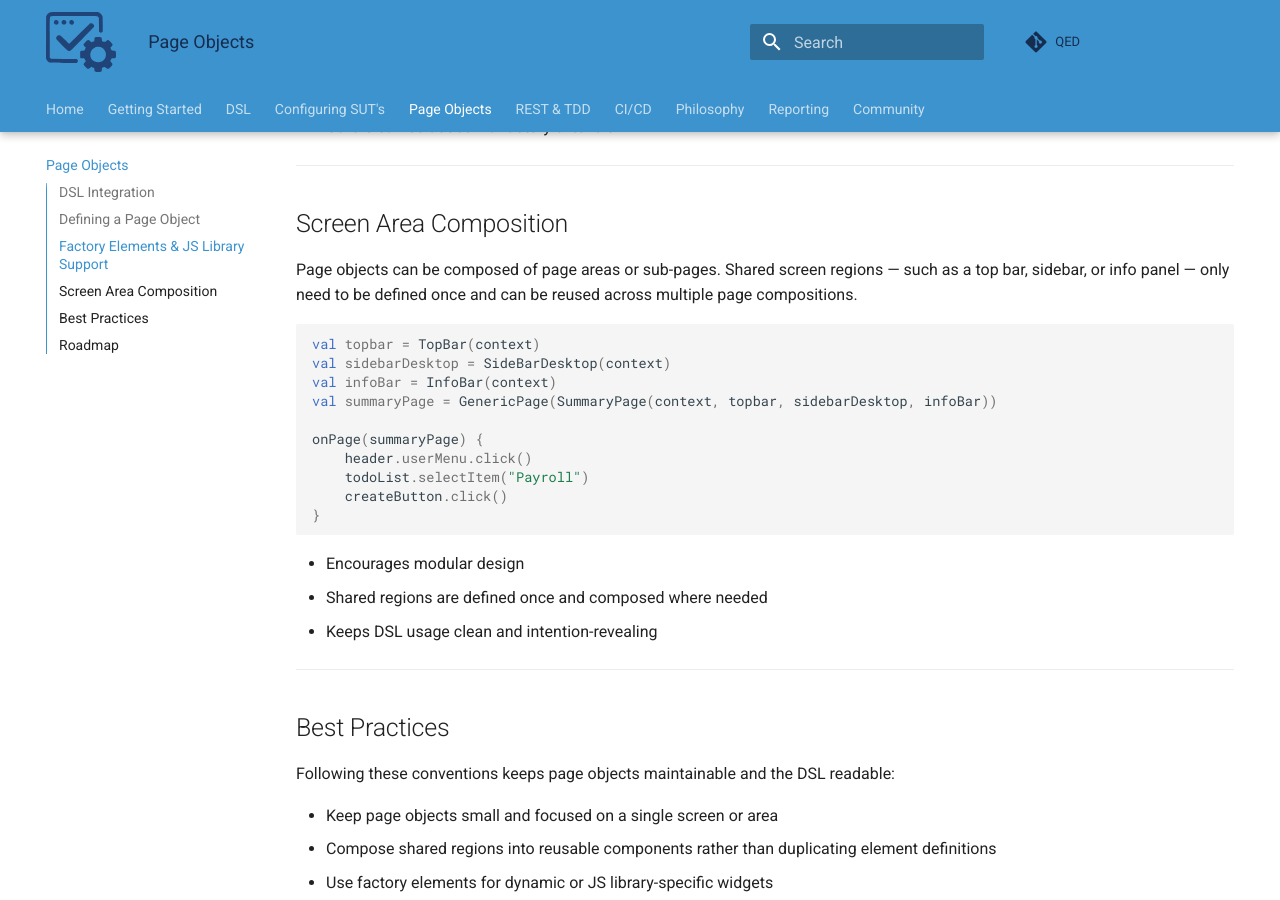
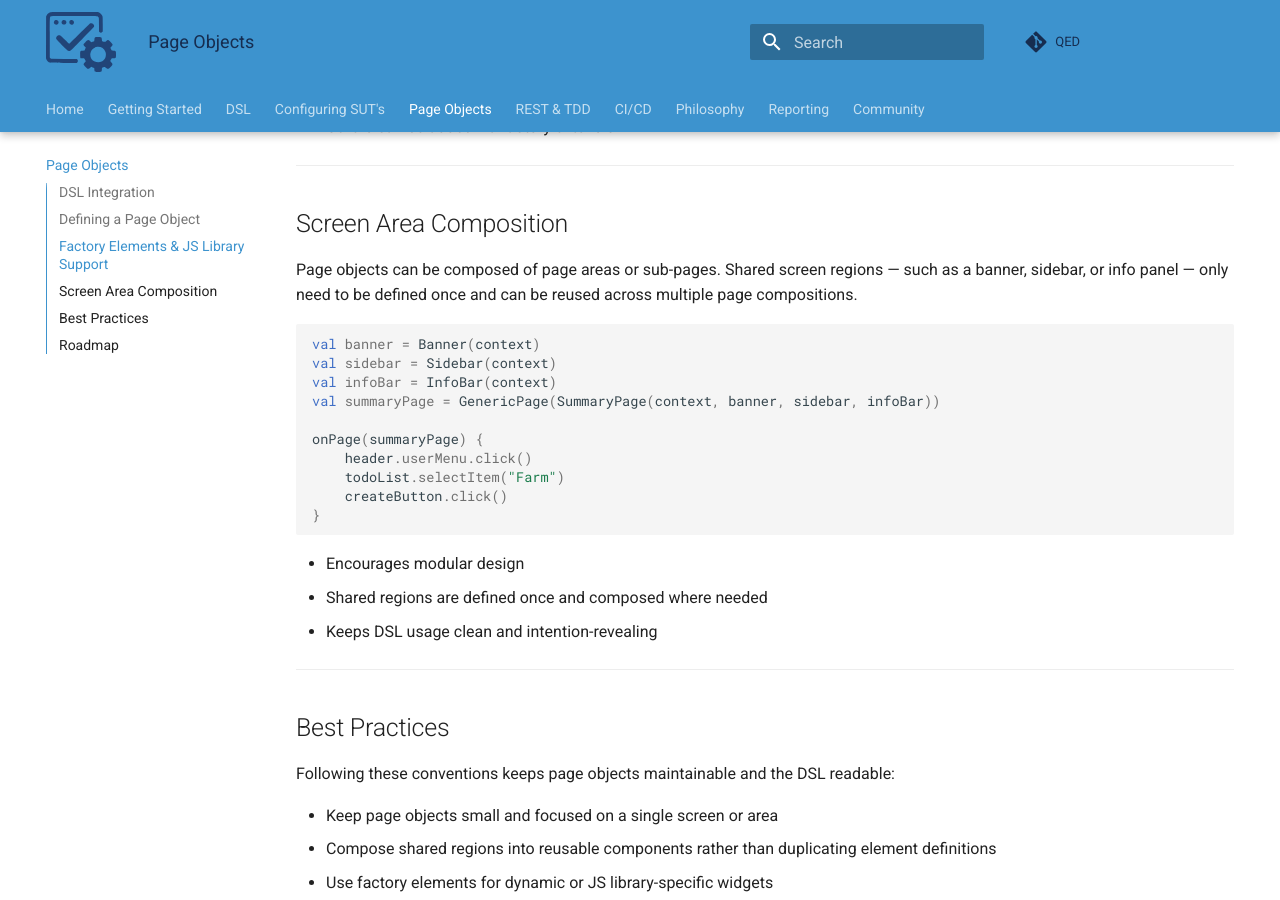
Before and after one commit to AneVisser/qed-framework, an MkDocs documentation site: the page built from docs/page-objects/screen-area-composition.md, in a window 1280 px wide and 900 px high, scrolled down 1591 px. Built offline with MkDocs 1.6.1 and Material for MkDocs 9.7.7, drawn with Linux system fonts in a browser that asks for light colours; comment, search, counter and statistics services are not loaded.

Commit message:
doc updates.

````diff
--- a/docs/page-objects/screen-area-composition.md
+++ b/docs/page-objects/screen-area-composition.md
@@ -73,17 +73,17 @@ The JS library used by the application is declared in the configuration file:
 
 ## Screen Area Composition
 
-Page objects can be composed of page areas or sub-pages. Shared screen regions — such as a top bar, sidebar, or info panel — only need to be defined once and can be reused across multiple page compositions.
+Page objects can be composed of page areas or sub-pages. Shared screen regions — such as a banner, sidebar, or info panel — only need to be defined once and can be reused across multiple page compositions.
 
 ```kotlin
-val topbar = TopBar(context)
-val sidebarDesktop = SideBarDesktop(context)
+val banner = Banner(context)
+val sidebar = Sidebar(context)
 val infoBar = InfoBar(context)
-val summaryPage = GenericPage(SummaryPage(context, topbar, sidebarDesktop, infoBar))
+val summaryPage = GenericPage(SummaryPage(context, banner, sidebar, infoBar))
 
 onPage(summaryPage) {
     header.userMenu.click()
-    todoList.selectItem("Payroll")
+    todoList.selectItem("Farm")
     createButton.click()
 }
 ```
````
Also changed, not shown: docs/philosophy/bdd.md (+4 -4 lines).
